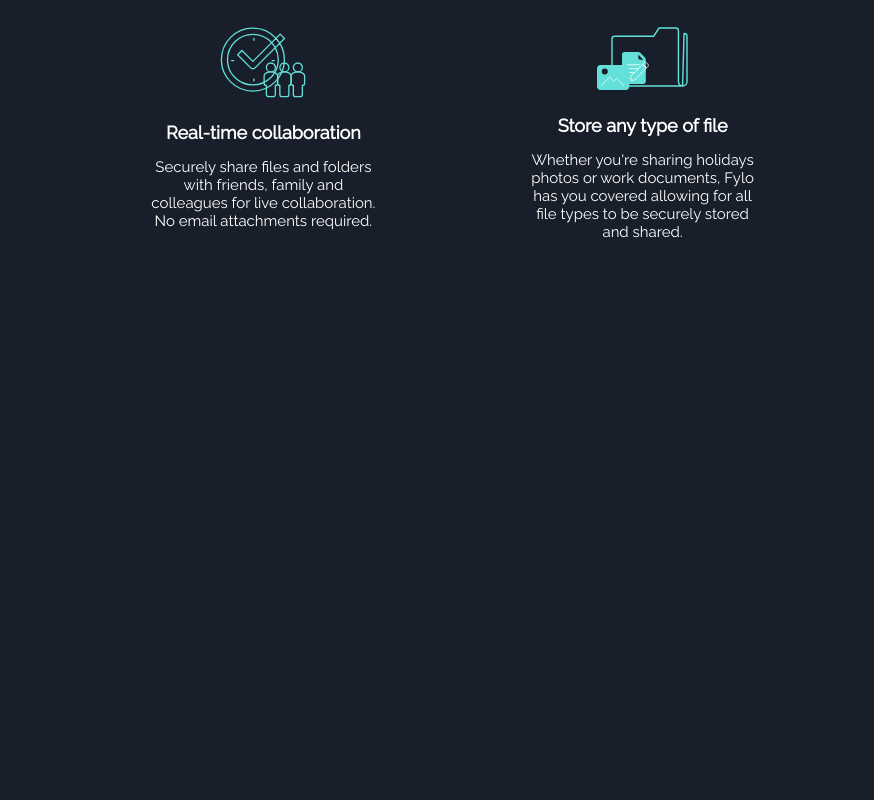
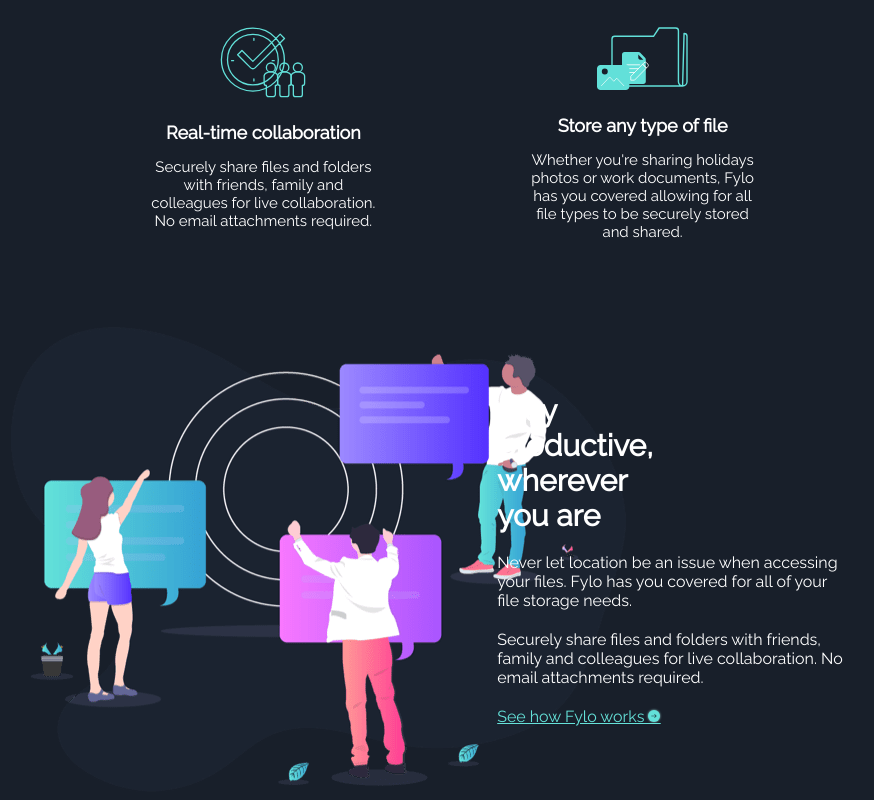
Before and after one commit to cwebdev/Fylo-Landing-Page, a plain HTML site: page index.html in a window 1280 px wide. Shown: the part 1450-2250 px from the top of the page, without its empty margins (187-1061 px from the left). Before the commit the page ends 1785 px from the top, so only its background shows below. Drawn offline with Linux system fonts and the light colour scheme.

Commit message:
Adding Stay Productive Section

```diff
--- a/index.html
+++ b/index.html
@@ -70,7 +70,7 @@
             </div>
             <div class="FeatureDetails">
               2-factor authentication and user-controlled encryption are just a couple of the security
-  features we allow to help secure your files.
+              features we allow to help secure your files.
             </div>
           </div>
         </div>
@@ -86,7 +86,7 @@
             </div>
             <div class="FeatureDetails">
               Securely share files and folders with friends, family and colleagues for live collaboration.
-  No email attachments required.
+              No email attachments required.
             </div>
           </div>
         </div>
@@ -100,8 +100,34 @@
             </div>
             <div class="FeatureDetails">
               Whether you're sharing holidays photos or work documents, Fylo has you covered allowing for all
-  file types to be securely stored and shared.
+              file types to be securely stored and shared.
             </div>
+          </div>
+        </div>
+      </div>
+    </div>
+  </section>
+  <section>
+    <div class="FyloWorksWrapper">
+      <div class="FyloWorksImage">
+        <img src="images/illustration-stay-productive.png" alt="Stay Productive Illustration" width="615" height="465" />
+      </div>
+      <div class="StayProductiveWrapper">
+        <div class="StayProductiveElem">
+          <div class="StayProductiveTitle">
+            Stay productive, wherever you are
+          </div>
+          <div class="StayProductiveDetails">
+            Never let location be an issue when accessing your files. Fylo has you covered for all of your file
+            storage needs.
+          </div>
+          <div class="StayProductiveDetails">
+            Securely share files and folders with friends, family and colleagues for live collaboration. No email
+            attachments required.
+          </div>
+          <div class="HowFyloWorks">
+            See how Fylo works &nbsp; &nbsp;
+            <img src="images/icon-arrow.svg"  />
           </div>
         </div>
       </div>
@@ -110,34 +136,6 @@
 
   <!--
 
-
-
-
-
-
-
-
-
-
-
-
-
-
-
-
-
-
-
-
-  Stay productive, wherever you are
-
-  Never let location be an issue when accessing your files. Fylo has you covered for all of your file
-  storage needs.
-
-  Securely share files and folders with friends, family and colleagues for live collaboration. No email
-  attachments required.
-
-  See how Fylo works
 
   Fylo has improved our team productivity by an order of magnitude. Since making the switch our team has
   become a well-oiled collaboration machine.
--- a/style/style.css
+++ b/style/style.css
@@ -118,6 +118,70 @@
 }
 
 
+.FyloWorksWrapper
+{
+	margin-top:100px;
+	width: 70%;
+	margin: auto;
+	display: flex;
+}
+
+.FyloWorksImage
+{
+	width: 50%;
+	display: flex;
+	flex-direction: column;
+	align-items: center;
+}
+
+.FyloWorksImage img
+{
+	margin: auto;
+}
+
+.StayProductiveWrapper
+{
+	width: 50%;
+	display: flex;
+	align-items: center;
+}
+
+.StayProductiveElem
+{
+	width: 80%;
+	margin: auto;
+}
+
+.StayProductiveTitle
+{
+	width: 50%;
+	font-size: 30px;
+	font-weight: bold;
+}
+
+.StayProductiveDetails
+{
+	margin-top: 20px;
+	font-size: 16px;
+}
+
+.HowFyloWorks
+{
+	margin-top: 20px;
+	text-decoration: underline;
+	color: hsl(176, 68%, 64%);
+	cursor: pointer;
+	position: relative;
+	width: 165px;
+}
+
+.HowFyloWorks img
+{
+	position: absolute;
+	right: 0px;
+	top: 1px;
+}
+
 
 
 
```
